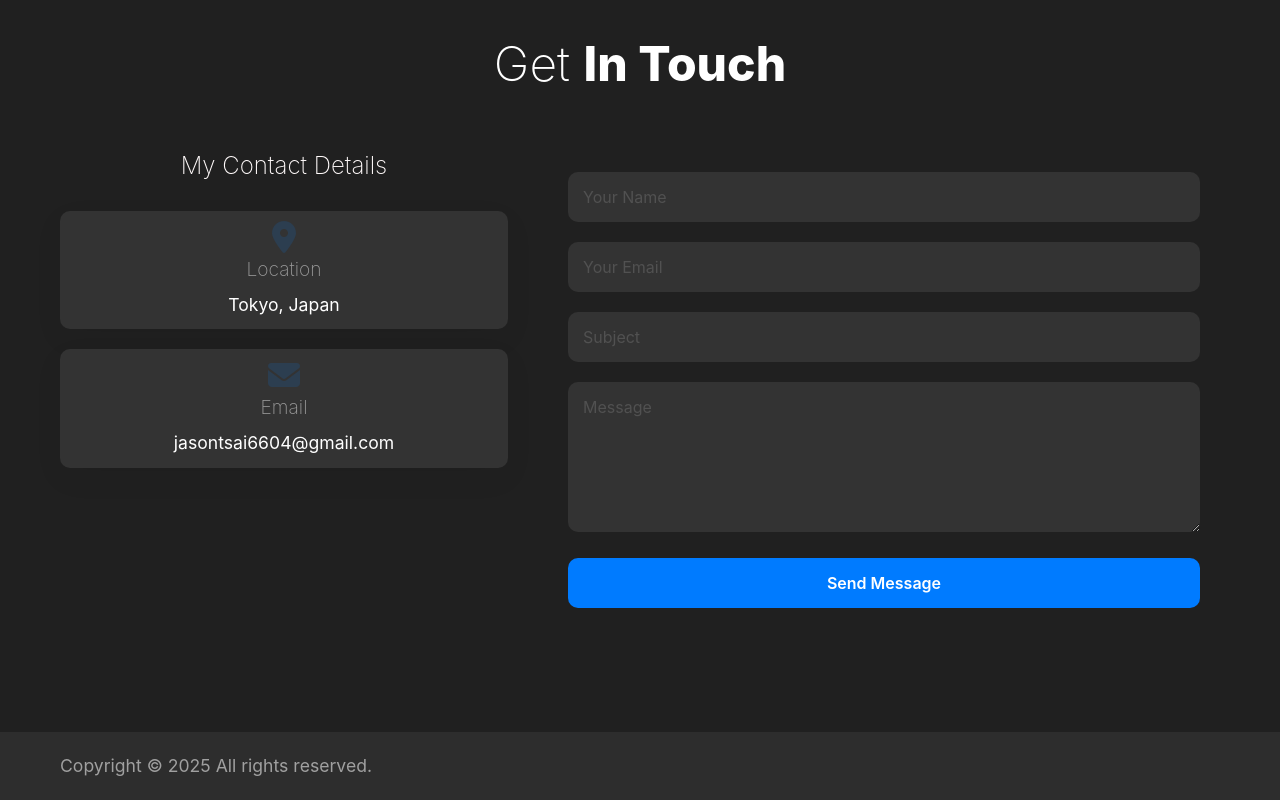
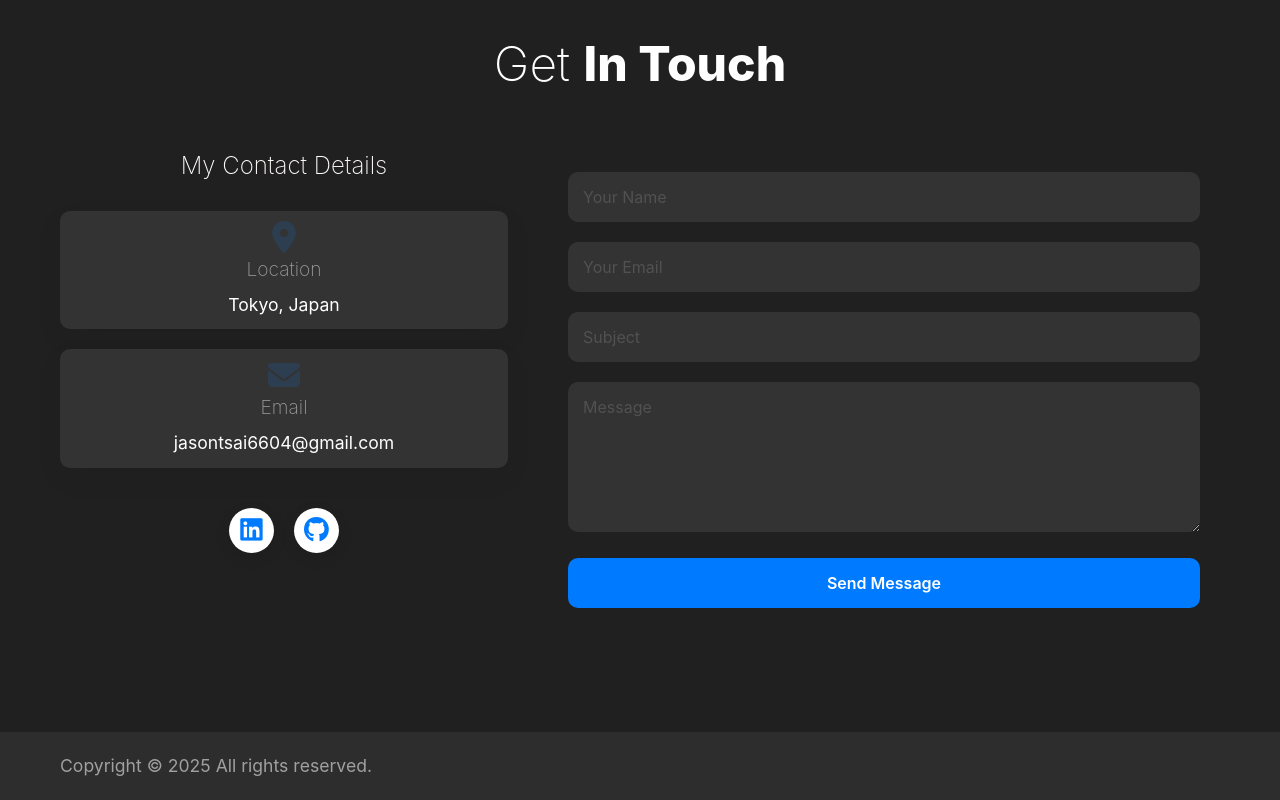
Before and after one commit to jason6604/My-Portfolio, a React (Create React App) app: page / in a window 1280 px wide. Shown: the part 4328-5128 px from the top of the page. Built offline with nearby package versions, Linux system fonts and the light colour scheme.

Commit message:
Added Social media buttons
Added Social media buttons

```diff
--- a/src/components/Contact.js
+++ b/src/components/Contact.js
@@ -17,6 +17,10 @@ const Contact = () => {
   const [status, setStatus] = useState({ type: '', message: '' });
   const [isSubmitting, setIsSubmitting] = useState(false);
   const infoCards = translations.contact.contactDetails.infoData;
+  const socialLinks = [
+    { platform: 'linkedin', icon: 'fab fa-linkedin', link: 'https://www.linkedin.com/in/jason-tsai-0179ba165/' },
+    { platform: 'github', icon: 'fab fa-github', link: 'https://github.com/jason6604' },
+  ]
 
   const handleSubmit = async (e) => {
     e.preventDefault();
@@ -102,20 +106,20 @@ const Contact = () => {
             ))}
 
             {/* Social Media Links with Hover Effects */}
-            {/*<motion.div className="social-links">
-              {['linkedin', 'github', 'twitter'].map((platform) => (
+            {<motion.div className="social-links">
+              {socialLinks.map((platform) => (
                 <motion.a
-                  key={platform}
-                  href={`https://${platform}.com/yourusername`}
+                  key={platform.platform}
+                  href={platform.link}
                   target="_blank"
                   rel="noopener noreferrer"
                   whileHover={{ scale: 1.2, rotate: 5 }}
                   whileTap={{ scale: 0.9 }}
                 >
-                  <i className={`fab fa-${platform}`}></i>
+                  <i className={platform.icon}></i>
                 </motion.a>
               ))}
-            </motion.div>*/}
+            </motion.div>}
           </motion.div>
 
           <motion.form
--- a/src/styles/Contact.css
+++ b/src/styles/Contact.css
@@ -95,7 +95,7 @@
     justify-content: center;
     color: #007bff;
     box-shadow: 0 5px 15px rgba(0, 0, 0, 0.1);
-    font-size: 1.2rem;
+    font-size: 1.6rem;
   }
 
   .contact-form {
```
